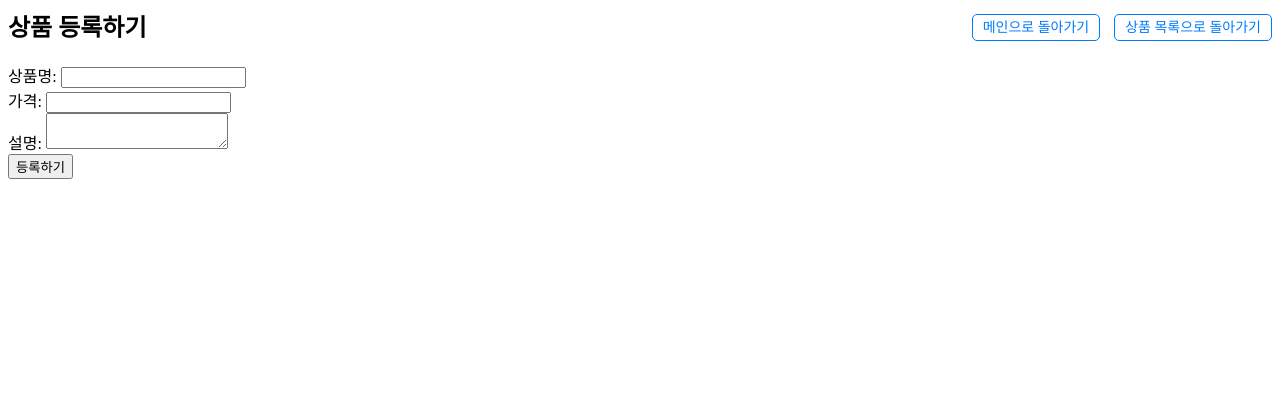
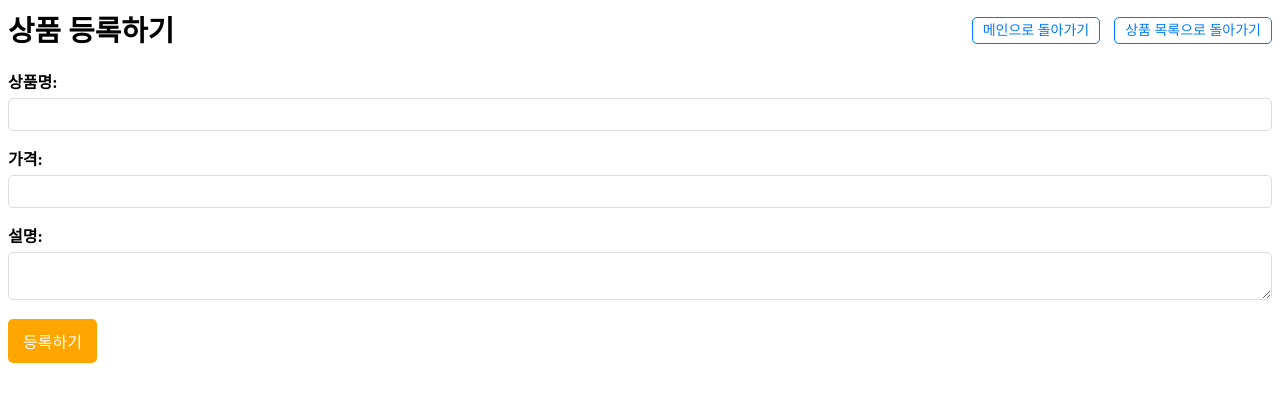
Before and after one commit to tipingi/joonggoMarket, a Node server app: page /products/new in a window 1280 px wide. Shown: the top 402 px of the page. Run offline with Node 20, Linux system fonts and the light colour scheme.

Commit message:
1차 수정

```diff
--- a/public/stylesheets/product.css
+++ b/public/stylesheets/product.css
@@ -1,21 +1,26 @@
-.container{
+.container {
     background-color: antiquewhite;
 }
-h1,h2{
+
+h1, h2 {
     margin-bottom: 20px;
 }
-table{
-    width: 80%;
+
+table {
+    width: 100%;
     border-collapse: collapse;
     margin-top: 20px;
 }
-table th, table td{
+
+table th, table td {
     border: 1px solid #ddd;
-    text-align: middle;
     padding: 10px;
+    text-align: center; /* 중앙 정렬 */
 }
-table th{
+
+table th {
     background-color: orange;
+    color: white;
 }
 
 .title-bar {
@@ -27,22 +32,55 @@ table th{
 
 .title-bar h1 {
     margin: 0;
-    font-size: 24px;
+    font-size: 1.8em;
     font-weight: bold;
 }
 
 .title-bar .actions a {
-    margin-left: 10px;
     text-decoration: none;
+    color: #007bff;
     font-size: 14px;
-    color: #007bff;
     border: 1px solid #007bff;
     padding: 5px 10px;
+    margin-left: 10px;
     border-radius: 5px;
-    transition: background-color 0.3s ease;
+    transition: all 0.3s ease;
 }
 
 .title-bar .actions a:hover {
     background-color: #007bff;
-    color: #fff;
+    color: white;
 }
+
+form div {
+    margin-bottom: 15px;
+}
+
+form label {
+    display: block;
+    margin-bottom: 5px;
+    font-weight: bold;
+}
+
+form input, form textarea, form select {
+    width: 100%;
+    padding: 8px;
+    border: 1px solid #ddd;
+    border-radius: 5px;
+    box-sizing: border-box;
+}
+
+button {
+    background-color: orange;
+    color: white;
+    border: none;
+    padding: 10px 15px;
+    border-radius: 5px;
+    font-size: 1em;
+    cursor: pointer;
+    transition: background-color 0.3s ease;
+}
+
+button:hover {
+    background-color: #e69500;
+}
```
Also changed, not shown: public/stylesheets/board.css (+23 -4 lines).
